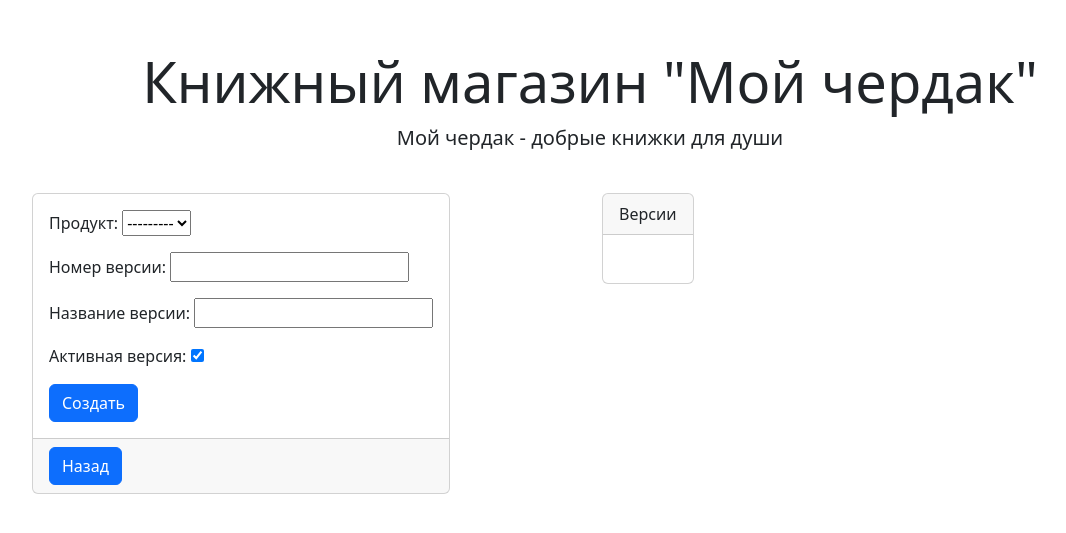
After one commit to marie-george/djangoproject, a Django app: template catalog/templates/catalog/product_form_with_formset.html in a window 1280 px wide. The commit adds this page. Shown: the top 533 px of the page, without its empty margins (50-1116 px from the left). Run offline with Django 4.2, Linux system fonts and the light colour scheme; the template is opened without the code that fills it: values that come from a table or form of the project are taken from there, others are empty.

Commit message:
added Versions of Products

```diff
--- a/catalog/forms.py
+++ b/catalog/forms.py
@@ -1,6 +1,6 @@
 from django import forms
 
-from catalog.models import Product
+from catalog.models import Product, Version
 
 
 class ProductForm(forms.ModelForm):
@@ -32,3 +32,10 @@ class ProductForm(forms.ModelForm):
                 raise forms.ValidationError('В названии или описании есть слова, которые запрещены к использованию на данном сайте')
 
         return cleaned_data
+
+
+class VersionForm(forms.ModelForm):
+
+    class Meta:
+        model = Version
+        fields = '__all__'
--- a/catalog/models.py
+++ b/catalog/models.py
@@ -46,6 +46,21 @@ class Product(models.Model):
         ordering = ('name',)
 
 
+class Version(models.Model):
+    product = models.ForeignKey(Product, on_delete=models.SET_NULL, null=True, verbose_name='продукт')
+    version_number = models.CharField(max_length=50, verbose_name='номер версии')
+    version_name = models.CharField(max_length=250, verbose_name='название версии')
+    is_active = models.BooleanField(default=True, verbose_name='активная версия')
+
+    def __str__(self):
+        return f'{self.product} (версия {self.version_number})'
+
+    class Meta:
+        verbose_name = 'версия'
+        verbose_name_plural = 'версии'
+        ordering = ('product',)
+
+
 class Blog(models.Model):
     name = models.CharField(max_length=150, verbose_name='наименование')
     slug = models.SlugField(max_length=150, unique=True, verbose_name='URl')
--- /dev/null
+++ b/catalog/templates/catalog/product_form_with_formset.html
@@ -0,0 +1,39 @@
+{% extends 'catalog/base.html' %}
+
+{% block content %}
+{% load catalog_tags %}
+<form class="row" method="post" enctype="multipart/form-data">
+    <div class="col-6">
+        <div class="card">
+            <div class="card-body">
+
+                {% csrf_token %}
+                {{ form.as_p }}
+                <input type="submit" class="btn btn-primary"
+                       value="{% if object %}Сохранить{% else %}Создать{% endif %}">
+
+            </div>
+            <div class="card-footer">
+                <a href="{% url 'catalog:product_list' %}" class="btn btn-primary">Назад</a>
+            </div>
+        </div>
+    </div>
+    <div class="col-6">
+        <div class="card">
+            <div class="card-header">
+                Версии
+            </div>
+            <div class="card-body">
+                <table class="table">
+                    {{ formset.management_form }}
+                    {% for form in formset.forms %}}
+                    <tr class="subject-form">
+                        <td>{{ form.as_p }}</td>
+                    </tr>
+                    {% endfor %}
+                </table>
+            </div>
+        </div>
+    </div>
+</form>
+{% endblock %}
```
Also changed, not shown: catalog/admin.py (+6 -1 lines), catalog/templates/catalog/includes/inc_product_card.html (+8 -1 lines), catalog/views.py (+28 -2 lines), catalog/migrations/0004_version.py (added).
